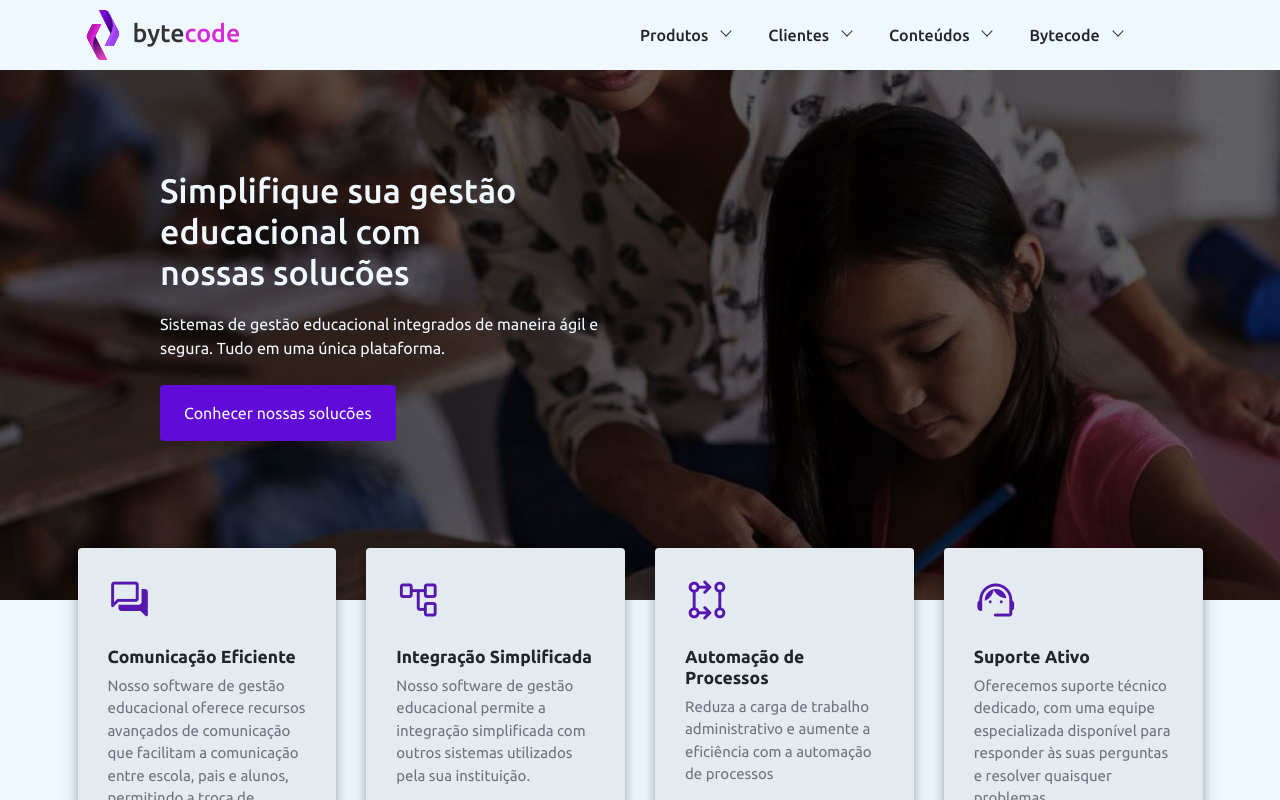
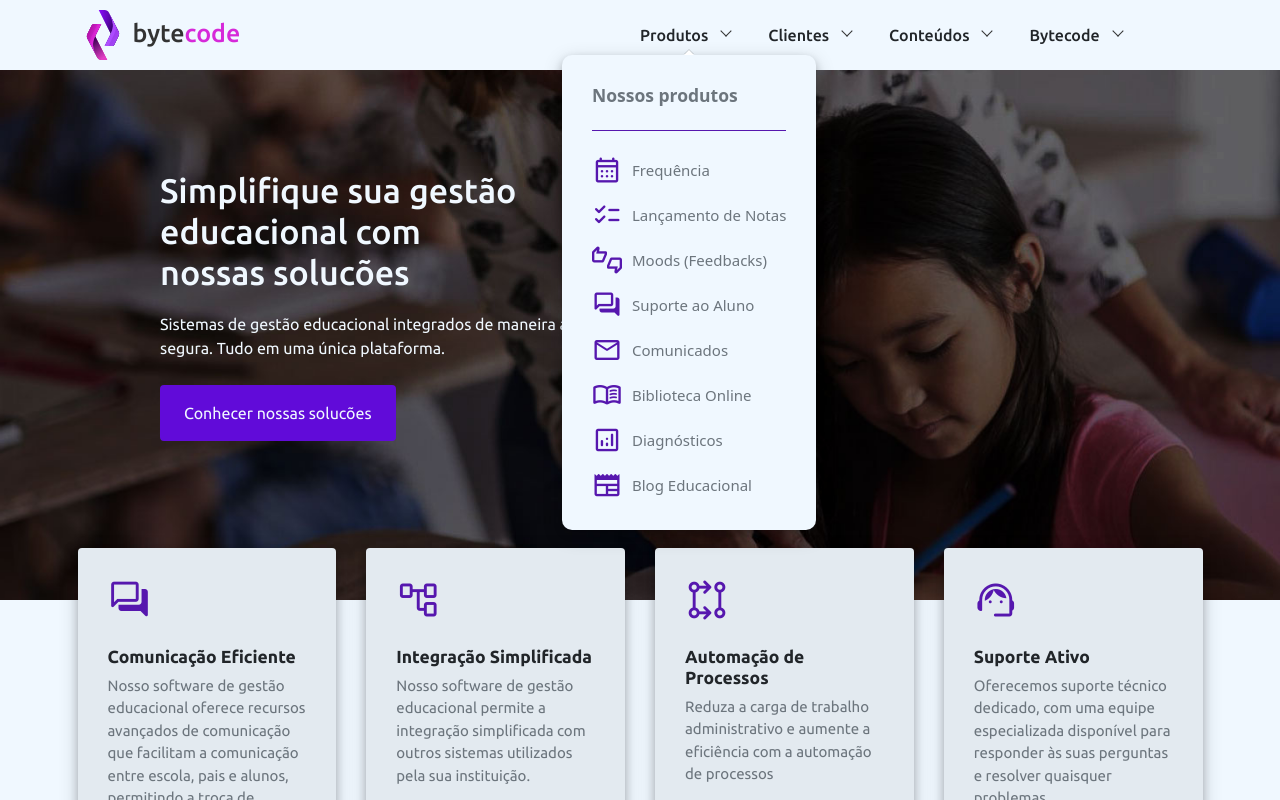
Before and after one commit to iuritorres/bytecode-systems-website, a React (Vite) app: page / in a window 1280 px wide. Both pictures are taken after a click on the item "Produtos". Shown: the top 800 px of the page. Built offline with nearby package versions, Linux system fonts and the light colour scheme.

Commit message:
navbar logic done

```diff
--- a/src/reusables/Header/Header.jsx
+++ b/src/components/Header/Header.jsx
@@ -1,4 +1,4 @@
-import Navbar from "../Navbar/Navbar"
+import Navbar from "../../components/Navbar/Navbar"
 import "./Header.css"
 
 const Header = () => {
@@ -25,7 +25,7 @@ const Header = () => {
             {/* Cards */}
             <div className="cards-container container position-absolute d-flex gap-5">
                 <div className="primary-card w-25">
-                    <span class="material-symbols-rounded">forum</span>
+                    <span className="material-symbols-rounded">forum</span>
                     <h3>Comunicação Eficiente</h3>
                     <p className="text-muted fs-4">
                         Nosso software de gestão educacional oferece recursos avançados de comunicação que
@@ -34,7 +34,7 @@ const Header = () => {
                 </div>
 
                 <div className="primary-card w-25">
-                    <span class="material-symbols-rounded">account_tree</span>
+                    <span className="material-symbols-rounded">account_tree</span>
                     <h3>Integração Simplificada</h3>
                     <p className="text-muted fs-4">
                         Nosso software de gestão educacional permite a integração simplificada com outros sistemas utilizados pela sua instituição.
@@ -42,7 +42,7 @@ const Header = () => {
                 </div>
 
                 <div className="primary-card w-25">
-                    <span class="material-symbols-rounded">rebase</span>
+                    <span className="material-symbols-rounded">rebase</span>
                     <h3>Automação de Processos</h3>
                     <p className="text-muted fs-4">
                         Reduza a carga de trabalho administrativo e aumente a eficiência com a automação de processos
@@ -50,7 +50,7 @@ const Header = () => {
                 </div>
 
                 <div className="primary-card w-25">
-                    <span class="material-symbols-rounded">support_agent</span>
+                    <span className="material-symbols-rounded">support_agent</span>
                     <h3>Suporte Ativo</h3>
                     <p className="text-muted fs-4">
                         Oferecemos suporte técnico dedicado, com uma equipe
--- a/src/reusables/Navbar/Navbar.css
+++ b/src/components/Navbar/Navbar.css
@@ -5,6 +5,7 @@
 .main-nav-bar div ul li {
     position: relative;
     cursor: pointer;
+    user-select: none;
 }
 
 .main-nav-bar div ul li:hover {
@@ -29,6 +30,32 @@
     border-left-color: #5617ae;
 }
 
+#popover-basic {
+    background-color: aliceblue;
+    border: 0;
+    border-radius: 10px;
+    box-shadow: 0 4px 8px 0 rgba(0, 0, 0, 0.2), 0 6px 20px 0 rgba(0, 0, 0, 0.19);
+}
+
+.navbar-popover-link {
+    font-weight: 500;
+}
+
+.navbar-popover-link span {
+    color: #5617ae;
+    font-size: 3rem;
+}
+
+.navbar-popover-link:hover {
+    color: #5617ae !important;
+}
+
+.popover-line {
+    color: #5617ae;
+    margin: 2.4rem auto;
+    opacity: 1;
+}
+
 /* media queries */
 @media screen and (max-width: 1000px) {
     .main-nav-bar {
@@ -48,6 +75,7 @@
         width: 80% !important;
         justify-content: space-between;
         margin-top: 2rem !important;
+        padding-top: 2rem;
         border-top: 2px solid #333;
     }
 
--- /dev/null
+++ b/src/components/Navbar/Navbar.jsx
@@ -0,0 +1,179 @@
+import { useState } from 'react'
+import OverlayTrigger from 'react-bootstrap/OverlayTrigger'
+import Popover from 'react-bootstrap/Popover'
+
+import "./Navbar.css"
+
+const Navbar = () => {
+
+    // HANDLE OPEN & CLOSE POPOVERS
+    const [activePopover, setActivePopover] = useState(null);
+
+    const handlePopoverOpen = (popoverId) => {
+        if (activePopover === popoverId) {
+            handlePopoverClose()
+        }
+        else {
+            setActivePopover(popoverId)
+        }
+    }
+
+    const handlePopoverClose = () => {
+        setActivePopover(null)
+    }
+
+    // PRODUCTS POPOVER
+    const productsPopover = (
+        <Popover id="popover-basic">
+            <Popover.Body className="p-5">
+                <h3 className="fw-bold text-muted">Nossos produtos</h3>
+                <hr className="popover-line" />
+
+                <a className="navbar-popover-link text-decoration-none d-flex align-items-center gap-3 fs-4 mb-4 text-muted" href="#">
+                    <span className="material-symbols-rounded">calendar_month</span>
+                    Frequência
+                </a>
+                <a className="navbar-popover-link text-decoration-none d-flex align-items-center gap-3 fs-4 mb-4 text-muted" href="#">
+                    <span className="material-symbols-rounded">checklist</span>
+                    Lançamento de Notas
+                </a>
+                <a className="navbar-popover-link text-decoration-none d-flex align-items-center gap-3 fs-4 mb-4 text-muted" href="#">
+                    <span className="material-symbols-rounded">thumbs_up_down</span>
+                    Moods (Feedbacks)
+                </a>
+                <a className="navbar-popover-link text-decoration-none d-flex align-items-center gap-3 fs-4 mb-4 text-muted" href="#">
+                    <span className="material-symbols-rounded">forum</span>
+                    Suporte ao Aluno
+                </a>
+                <a className="navbar-popover-link text-decoration-none d-flex align-items-center gap-3 fs-4 mb-4 text-muted" href="#">
+                    <span className="material-symbols-rounded">mail</span>
+                    Comunicados
+                </a>
+                <a className="navbar-popover-link text-decoration-none d-flex align-items-center gap-3 fs-4 mb-4 text-muted" href="#">
+                    <span className="material-symbols-rounded">menu_book</span>
+                    Biblioteca Online
+                </a>
+                <a className="navbar-popover-link text-decoration-none d-flex align-items-center gap-3 fs-4 mb-4 text-muted" href="#">
+                    <span className="material-symbols-rounded">analytics</span>
+                    Diagnósticos
+                </a>
+                <a className="navbar-popover-link text-decoration-none d-flex align-items-center gap-3 fs-4 text-muted" href="#">
+                    <span className="material-symbols-rounded">newspaper</span>
+                    Blog Educacional
+                </a>
+            </Popover.Body>
+        </Popover>
+    )
+
+    // CUSTOMER POPOVER
+    const customersPopover = (
+        <Popover id="popover-basic">
+            <Popover.Body className="p-5">
+                <h3 className="fw-bold text-muted">Nossos clientes</h3>
+                <hr className="popover-line" />
+
+                <a className="navbar-popover-link text-decoration-none d-flex align-items-center gap-3 fs-4 mb-4 text-muted" href="#">
+                    <span className="material-symbols-rounded">calendar_month</span>
+                    Frequência
+                </a>
+                <a className="navbar-popover-link text-decoration-none d-flex align-items-center gap-3 fs-4 mb-4 text-muted" href="#">
+                    <span className="material-symbols-rounded">checklist</span>
+                    Lançamento de Notas
+                </a>
+            </Popover.Body>
+        </Popover>
+    )
+
+    // CONTENTS POPOVER
+    const contentsPopover = (
+        <Popover id="popover-basic">
+            <Popover.Body className="p-5">
+                <h3 className="fw-bold text-muted">Conteúdos</h3>
+                <hr className="popover-line" />
+
+                <a className="navbar-popover-link text-decoration-none d-flex align-items-center gap-3 fs-4 mb-4 text-muted" href="#">
+                    <span className="material-symbols-rounded">calendar_month</span>
+                    Frequência
+                </a>
+                <a className="navbar-popover-link text-decoration-none d-flex align-items-center gap-3 fs-4 mb-4 text-muted" href="#">
+                    <span className="material-symbols-rounded">checklist</span>
+                    Lançamento de Notas
+                </a>
+            </Popover.Body>
+        </Popover>
+    )
+
+    // ABOUT US POPOVER
+    const aboutUsPopover = (
+        <Popover id="popover-basic">
+            <Popover.Body className="p-5">
+                <h3 className="fw-bold text-muted">Sobre nós</h3>
+                <hr className="popover-line" />
+
+                <a className="navbar-popover-link text-decoration-none d-flex align-items-center gap-3 fs-4 mb-4 text-muted" href="#">
+                    <span className="material-symbols-rounded">calendar_month</span>
+                    Frequência
+                </a>
+                <a className="navbar-popover-link text-decoration-none d-flex align-items-center gap-3 fs-4 mb-4 text-muted" href="#">
+                    <span className="material-symbols-rounded">checklist</span>
+                    Lançamento de Notas
+                </a>
+            </Popover.Body>
+        </Popover>
+    )
+
+    return (
+        <div className="main-nav-bar bg-white w-100">
+            <div className="container py-3 d-flex justify-content-between align-items-center">
+                <a href="/" className="d-flex align-items-center gap-2 text-decoration-none">
+                    <img src="/logo-svg.svg" className="logo" alt="bytecode - coding the future logo" />
+                    <h2 className="fs-1">byte<span className="purple-span">code</span></h2>
+                </a>
+
+                <ul className="w-50 list-unstyled m-0 d-flex gap-5 align-items-center">
+                    <OverlayTrigger
+                        trigger="click"
+                        placement="bottom"
+                        overlay={productsPopover}
+                        show={activePopover === 'products'}
+                        onToggle={handlePopoverOpen.bind(null, 'products')}
+                    >
+                        <li className="pe-5">Produtos</li>
+                    </OverlayTrigger>
+
+                    <OverlayTrigger
+                        trigger="click"
+                        placement="bottom"
+                        overlay={customersPopover}
+                        show={activePopover === 'customers'}
+                        onToggle={handlePopoverOpen.bind(null, 'customers')}
+                    >
+                        <li className="pe-5">Clientes</li>
+                    </OverlayTrigger>
+
+                    <OverlayTrigger
+                        trigger="click"
+                        placement="bottom"
+                        overlay={contentsPopover}
+                        show={activePopover === 'contents'}
+                        onToggle={handlePopoverOpen.bind(null, 'contents')}
+                    >
+                        <li className="pe-5">Conteúdos</li>
+                    </OverlayTrigger>
+
+                    <OverlayTrigger
+                        trigger="click"
+                        placement="bottom"
+                        overlay={aboutUsPopover}
+                        show={activePopover === 'aboutus'}
+                        onToggle={handlePopoverOpen.bind(null, 'aboutus')}
+                    >
+                        <li className="pe-5">Bytecode</li>
+                    </OverlayTrigger>
+                </ul>
+            </div>
+        </div>
+    )
+}
+
+export default Navbar
--- a/src/reusables/Navbar/Navbar.jsx
+++ /dev/null
@@ -1,23 +0,0 @@
-import "./Navbar.css"
-
-const Navbar = () => {
-  return (
-    <div className="main-nav-bar bg-white w-100">
-        <div className="container py-3 d-flex justify-content-between align-items-center">
-            <a href="/" className="d-flex align-items-center gap-2 text-decoration-none">
-                <img src="/logo-svg.svg" className="logo" alt="bytecode - coding the future logo" />
-                <h2 className="fs-1">byte<span className="purple-span">code</span></h2>
-            </a>
-
-            <ul className="w-50 list-unstyled m-0 d-flex gap-5 align-items-center">
-                <li className="pe-5">Produtos</li>
-                <li className="pe-5">Clientes</li>
-                <li className="pe-5">Conteúdos</li>
-                <li className="pe-5">Bytecode</li>
-            </ul>
-        </div>
-    </div>
-  )
-}
-
-export default Navbar
```
Also changed, not shown: src/pages/Home/Home.jsx (+4 -4 lines), src/components/Header/Header.css (renamed from src/reusables/Header/Header.css).
